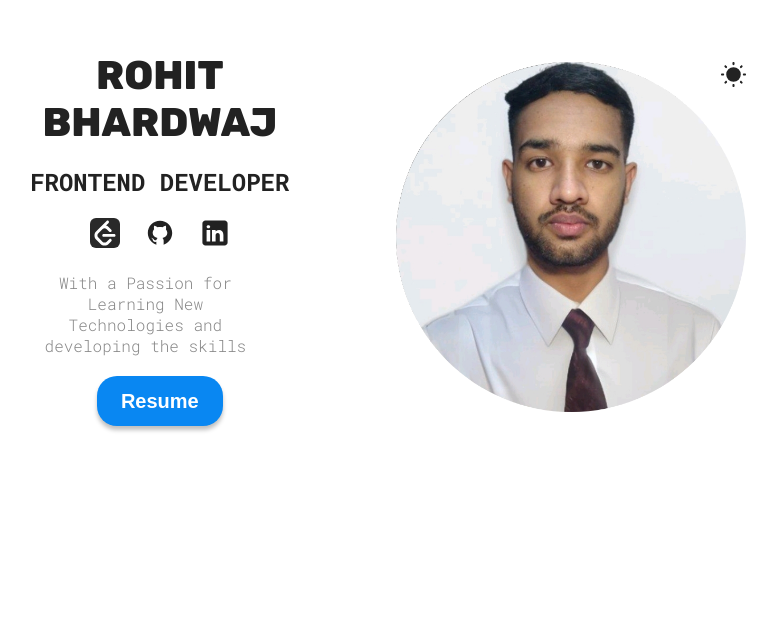
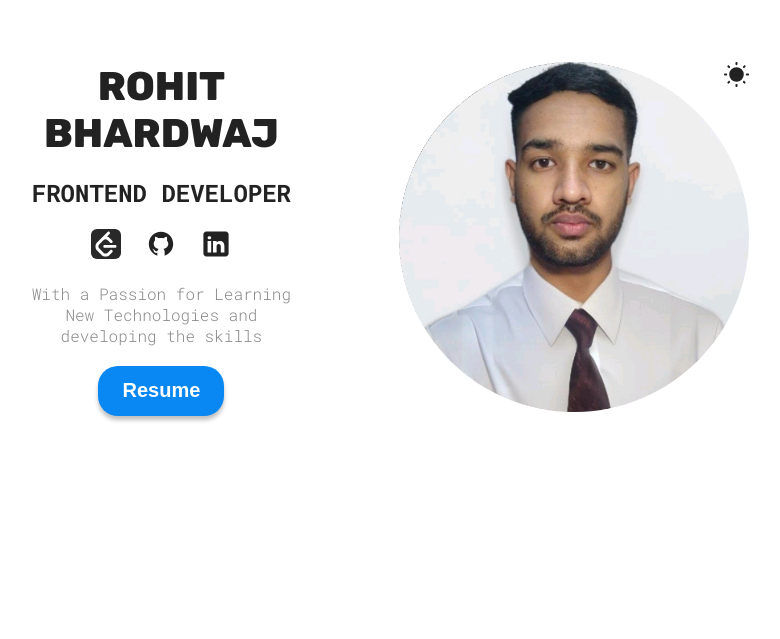
Before and after one commit to rohit-bhardwajj/rohit-bhardwaj, a React (Vite) app: page / in a window 1280 px wide. Shown: the part 161-800 px from the top of the page, without its empty margins (252-1032 px from the left). Built offline with nearby package versions, Linux system fonts and the light colour scheme.

Commit message:
resume change

```diff
--- a/src/Sections/Hero/Hero.jsx
+++ b/src/Sections/Hero/Hero.jsx
@@ -9,7 +9,7 @@ import linkedinlight from "../../assets/linkedin-light.svg";
 import linkedindark from "../../assets/linkedin-dark.svg";
 import githublight from "../../assets/github-light.svg";
 import githubdark from "../../assets/github-dark.svg";
-import Resume from "../../assets/cv.pdf";
+import Resume from "../../assets/Rohit_kumar_210303105188.pdf";
 import { useTheme } from '../../common/ThemeContext';
 
 export default function Hero() {
@@ -51,7 +51,7 @@ export default function Hero() {
         <p className={styles.description}>
             With a Passion for Learning New Technologies and developing the skills
         </p>
-        <a href={Resume} download>
+        <a href={Resume} target='_blank' >
           <button className="hover">Resume</button>
         </a>
       </div>
--- a/src/Sections/Hero/Hero.module.css
+++ b/src/Sections/Hero/Hero.module.css
@@ -68,7 +68,7 @@
 }
 
 .description {
-  max-width: 24ch;
+  max-width: 28ch;
 }
 
 .info {
```
Also changed, not shown: 2 other files (tests, documents, lock files or other folders).
